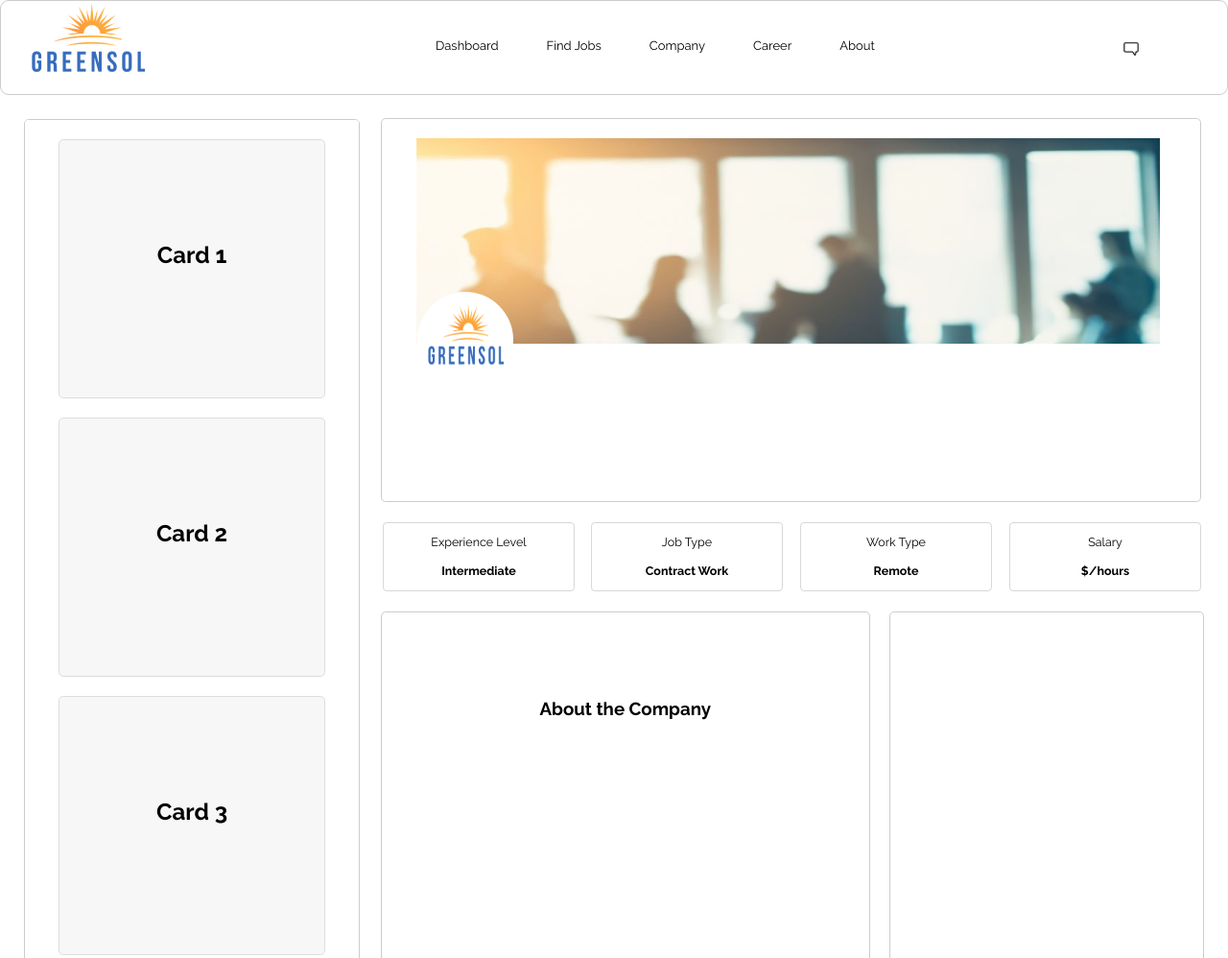
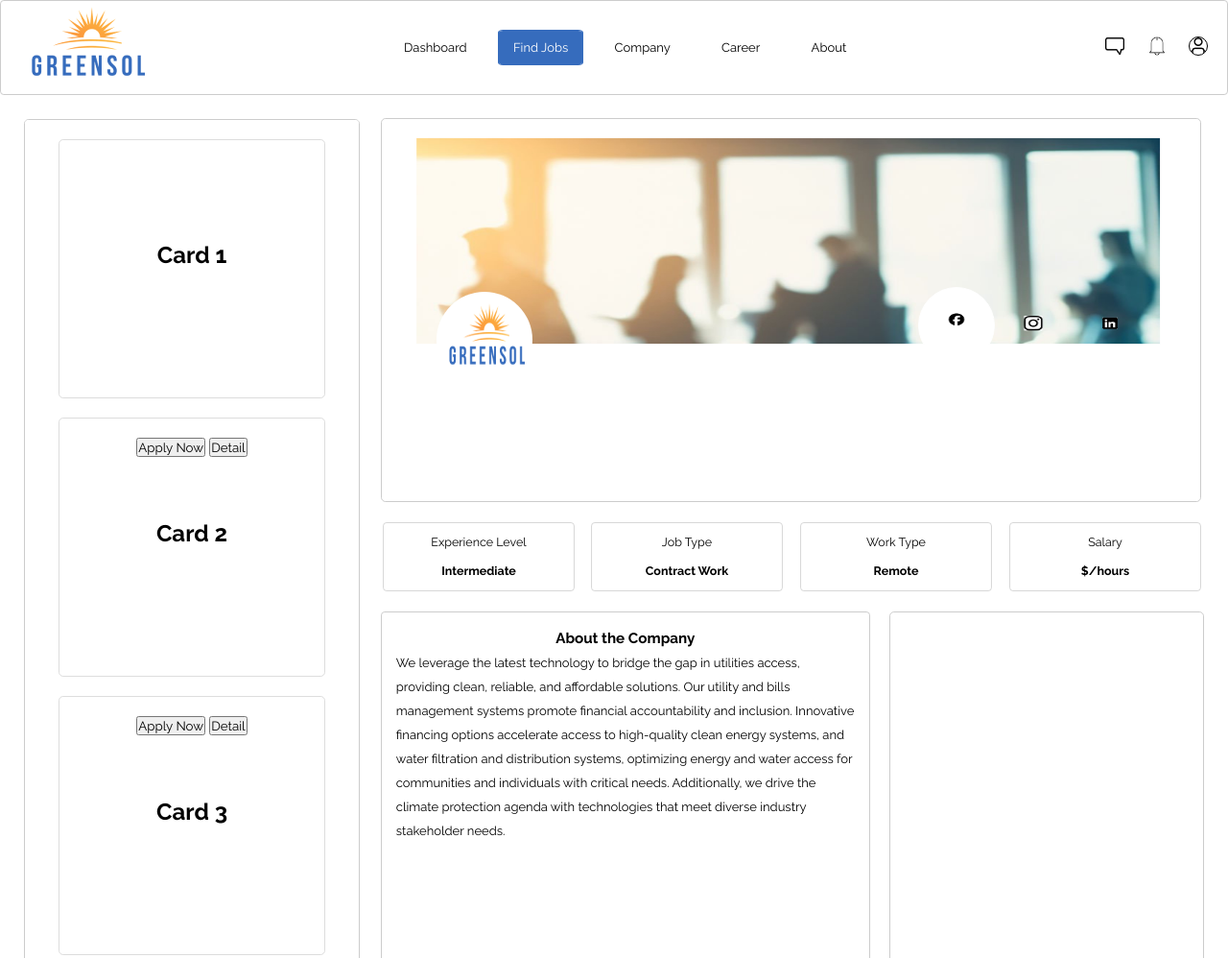
Before and after one commit to NatayaP/GreenSol_JobApp, a plain HTML site: page src/job.html in a window 1280 px wide. Shown: the top 998 px of the page at 96% size. Drawn offline with Linux system fonts and the light colour scheme.

Commit message:
feat: Added hero image icons

```diff
--- a/src/job.css
+++ b/src/job.css
@@ -1,7 +1,7 @@
 @import url('https://fonts.googleapis.com/css2?family=Raleway:ital,wght@0,100..900;1,100..900&display=swap');
 
 
-*{
+* {
   font-family: Raleway, sans-serif;
   margin: 0;
   padding: 0;
@@ -9,47 +9,53 @@
   color: black;
   /* background-color: #366cbd ; */
 }
-.Greensol Page{
+
+.Greensol Page {
   position: relative;
   /* top: -700px; */
 }
+
 .header {
+  display: flex;
+  justify-content: space-between;
+  align-items: center;
   padding: 40;
   overflow: hidden;
   text-align: center;
   background: white;
   color: white;
-    font-size: 30px;
-    background-image: url("/src/images/Logo-Greensol.png") no-repeat, url(/src/images/comment.png) no-repeat, url(/src/images/ring.png) no-repeat;
+  font-size: small;
   width: 1280px;
   height: 99px;
   border-radius: .3em;
   box-shadow: rgba(0, 0, 0, 0.2) 3px 6px px;
   border: solid 1px #ccc;
+
 }
-  .background{
+
+.background {
   background: #366cbd;
 }
-  .greensol-icon{
+
+.greensol-icon {
   margin-left: 30px;
 }
-  .message-icon{
-    margin-left: 1050px;
-    transform: scale(.06);
-    position: relative;
-    top: -175px;
+
+.message-icon, .bell-icon, .user-icon {
+  width: 20px;
+  margin-right: 20px;
 }
-  .bell-con{
-    margin-left: 1050px;
-    transform: scale(.06);
-    /* position: relative; */
-    top: -175px;
 
+.user-icon{
+  border-radius: 50%;
+  border: solid 1px black;
 }
-  .site-logo{
-    margin-right: 95%;
+
+.site-logo {
+  /* margin-right: 95%; */
 }
-.Postings{
+
+.Postings {
   font-size: medium;
   color: black;
   /* width: 200%; */
@@ -66,22 +72,25 @@
   overflow-y: auto;
   direction: rtl;
 }
+
 card-container1 {
   display: flex;
   flex-direction: column;
   align-items: center;
   padding: 20px;
 }
+
 .card1 {
-    background-color: #f7f7f7;
+  background-color: white;
   border: 1px solid #ddd;
-    border-radius:.3em;
+  border-radius: .3em;
   padding: 20px;
   margin-bottom: 20px;
   width: 80%;
   height: 270px;
   margin: 20px auto;
 }
+
 .card h2 {
   margin-top: 0;
 }
@@ -89,15 +98,57 @@
 .card p {
   margin-bottom: 20px;
 }
+
+/* .small-card-container{
+    display: flex;
+    flex-wrap: wrap;
+    margin-top: 20px;
+  }
+  .small-card{
+    background-color: #eee;
+    border: 1px solid #ddd;
+    border-radius: 0.2em;
+    padding: 10px;
+    margin-right: 10px;
+    height: 50px;
+    width: 50px;
+    text-align: center;
+    transform: translate(-95px,-25px);
+  } */
+/* .small-card1{
+    display: flex;
+    background: #eee;
+    height: 40px;
+    width: 120px;
+    border-radius: .2em;
+    box-shadow: rgba(0, 0, 0, 0.2) 3px 6px px;
+    border: solid 1px #ccc;
+    transform: scale(.68);
+    justify-content: center;
+    align-items: center;
+    text-align: center;
+    padding: 1em;
+  }
+  .card1.detail-button{
+    display: flex;
+  background: white;
+  border-radius: .3em;
+  box-shadow: rgba(0, 0, 0, 0.2) 3px 6px px;
+  border: solid 1px #ccc;
+  height: 50px;
+
+  } */
 .ex1 {
   width: 110px;
   height: 110px;
   overflow: scroll;
 }
+
 .Postings:not(.other-boxes) {
   /* your styles here */
 }
-.HeroImage{
+
+.HeroImage {
   font-size: medium;
   color: black;
   width: 200%;
@@ -116,27 +167,36 @@
   margin-left: 31%;
   margin-top: -77.3%;
 }
-.hero-greensol{
+
+.hero-greensol {
   transform: scale(.9) scaleX(1.4);
   padding: .01em 5em 10em 7em;
 }
+
 .logo-container {
-  width: 100px; /* adjust the width and height to your liking */
+  display: flex;
+  width: 100px;
   height: 100px;
-  border-radius: 50%; /* make the container a circle */
-  background-color: white; /* white background */
-  padding: 10px; /* add some padding to center the logo */
+  border-radius: 50%;
+  background-color: white;
+  padding: 10px;
   display: flex;
   justify-content: center;
   align-items: center;
   position: relative;
-  transform: translate(-770px,180px) ;
+  transform: translate(-750px, 180px);
 }
 
 .logo-container img {
-  width: 80px; /* adjust the logo size to your liking */
+  width: 80px;
   height: 80px;
+  transform: translate(2px)
 }
+
+.Greensol-logo{
+  position: absolute;
+}
+
 .container {
   display: flex;
   flex-wrap: wrap;
@@ -147,12 +207,54 @@
   transform: translate(390px, -70px);
 }
 
+.Social-media-icons{
+  display: flex;
+  /* justify-content: flex-start;  */
+  position: relative;
+  right: -570px;
+  top: -15px;
+}
+
+.facebook-icon{
+  border-radius: 50%;
+  border: solid 1px white;
+  background-color: white;
+  height: 5px;
+  width: 5px;
+}
+
+/* .facebook-icon {
+  display: flex;
+  justify-content: center;
+  transform: scale(-.7), translate(600px, -50px);
+  transform: matrix(-0.7, 0, 0, -0.7, 600, -50);
+  background-color: white;
+  border-radius: 50%;
+  position: relative;
+  padding: 30px;
+  width: 5px;
+  height: 5px;
+} */
+
+.Part-time h3 {
+  display: flex;
+  flex-direction: row;
+  text-align: center;
+  justify-content: center;
+  margin-top: 10px;
+
+}
+
+.Part-time h3 span {
+  margin: 0 10px;
+  position: relative;
+}
+
 .card {
   width: 20%;
   display: flex;
   background: white;
   padding: 2em 4em 1em 2em;
-  /* margin-bottom: 2em; */
   margin: -1.2em;
   margin-bottom: 0;
   border-radius: .3em;
@@ -164,14 +266,16 @@
   text-align: center;
   padding: 1em;
 }
-.Requirements{
+
+.Requirements {
   font-size: medium;
-  color: black;
+  color: #ccc;
   height: auto;
   width: 510px;
   height: 450px;
   text-align: center;
-  line-height: 200px;
+  line-height: 25px;
+  font-size: small;
   margin: 100px;
   background-color: white;
   border-radius: .3em;
@@ -182,7 +286,24 @@
   margin-top: .01%;
   transform: translateY(-59px);
 }
-.About{
+
+.content2 {
+  text-align: left;
+  justify-content: center;
+  display: flex;
+  flex-wrap: wrap;
+  margin: 15px;
+  color: #eee;
+  /* max-width: 10px ; */
+}
+
+.content2 h3 {
+  text-align: left;
+  display: flex;
+  justify-content: left;
+}
+
+.About {
   font-size: medium;
   color: black;
   height: auto;
@@ -198,24 +319,39 @@
   display: flex;
   margin-left: 31%;
   margin-top: .01%;
-  transform: translate(530px,-609px);
+  transform: translate(530px, -609px);
+  margin-bottom: 0;
 }
+
 .label-container {
-  display: flex;
+  /* display: flex;
   justify-content: center;
   align-items: center;
   height: 2px;
-  transform: translate(650px, -315px);
+  transform: translate(650px, -315px); */
 
 }
+
 label {
   margin: 0 5px;
-  font-size: small;
-  display: flex;
   justify-content: space-around;
-  text-align: center;
   padding: 20px 20px;
   white-space: nowrap;
+}
+
+.find-jobs-label{
+  border-radius: 5%;
+  outline: 0.5px solid #366cbd;
+  background-color: #366cbd;
+  color: white;
+  padding: 10px 15px;
+
+}
+
+.footer {
+  text-align: center;
+  height: 50px;
+  margin-top: -50px;
 }
 
 
--- a/src/job.html
+++ b/src/job.html
@@ -1,39 +1,68 @@
 <!DOCTYPE html>
 <html lang="en">
+
 <head>
   <meta charset="UTF-8">
-    <link rel=" stylesheet" href="job.css">
+  <link rel=" stylesheet" href="job.css" href="https://fontawesome.com/icons/facebook?f=brands&s=solid">
   <meta name="viewport" content="width=device-width, initial-scale=1.0">
   <title>Document</title>
 </head>
+
 <body>
   <div class="background"></div>
   <div class="GreenSol Page">
     <div class="header">
-      <div class="site-logo">
-        <img class="greensol-icon" src ="/src/images/Logo-Greensol.png" alt="Logo-Greensol">
-        <img class="message-icon" src="/src/images/comment.png" alt="Message-Icon">
-        <!-- <img class="bell-icon" src="/src/images/ring.png" alt="Bell-Icon"> -->
+      <img class="greensol-icon" src="/src/images/Logo-Greensol.png" alt="Logo-Greensol">
       <div class="label-container">
         <label for="Dashboard">Dashboard</label>
-        <label for="Find Jobs">Find Jobs</label>
+        <label for="Find Jobs" class="find-jobs-label">Find Jobs</label>
+        <input type="button" id="find-jobs" style="display: none;">
         <label for="Company">Company</label>
         <label for="Career">Career</label>
         <label for="About">About</label>
       </div>
+      <div> <img class="message-icon" src="/src/images/comment.png" alt="Message-Icon">
+        <img class="bell-icon" src="/src/images/ring.png" alt="Bell-Icon">
+        <img class="user-icon" src="/src/images/user.png" alt="User-Icon">
       </div>
     </div>
     <div class="Postings">
       <div class="card-container1">
         <div class="card1">
+          <div class="small-card-container"></div>
+          <div class="small-card">
+            <div class="small-card1">
+              <div class="small-card2">
+                <div class="small-card3">
+                  <div class="small-card4">
                     <!-- card content 1 -->
                     <h2>Card 1</h2>
                     <p></p>
+                    <button>Detail</button>
+                    <button>Apply Now</button>
+                  </div>
+                </div>
+              </div>
+            </div>
+          </div>
+        </div>
       </div>
       <div class="card1">
+        <div class="small-card">
+          <div class="small-card1">
+            <div class="small-card2">
+              <div class="small-card3">
+                <div class="small-card4">
                   <!-- card content 2 -->
                   <h2>Card 2</h2>
                   <p></p>
+                  <button class="detail-button"> Detail </button>
+                  <button class="apply-button"> Apply Now </button>
+                </div>
+              </div>
+            </div>
+          </div>
+        </div>
       </div>
       <div class="card1">
         <!-- card content 3 -->
@@ -50,29 +79,62 @@
   </div>
   <div class="HeroImage">
     <img class="hero-greensol" src="/src/images/Hero-Greensol.png" alt="Hero Image">
-        <div class="flex-box"></div>
+    <div class="flex-box">
     <div class="logo-container">
-          <img src="/src/images/Logo-Greensol.png" alt="Your Logo">
+      <img class= "Greensol-logo" src="/src/images/Logo-Greensol.png" alt="Your Logo">
+    <div class="Social-media-icons">
+      <img class="social-icon facebook-icon" src="/src/images/facebook.png" alt="Facebook icon" />
+      <img class="social-icon instagram-icon" src="/src/images/instagram.png" alt="Instagram icon" />
+      <img class="social-icon linkedin-icon" src="/src/images/linkedin.png" alt="Linkedin icon" />
+    </div>
+    </div>
   </div>
   </div>
   <main class="container">
     <div class="card">
-          <div class="content"><p>Experience Level</p><h4>Intermediate</h4></div>
+      <div class="content">
+        <p>Experience Level</p>
+        <h4>Intermediate</h4>
+      </div>
     </div>
     <div class="card">
-          <div class="content"><p>Job Type</p><h4> Contract Work</h4></div>
+      <div class="content">
+        <p>Job Type</p>
+        <h4> Contract Work</h4>
+      </div>
     </div>
     <div class="card">
-          <div class="content"><p>Work Type</p><h4> Remote </h4></div>
+      <div class="content">
+        <p>Work Type</p>
+        <h4> Remote </h4>
+      </div>
     </div>
     <div class="card">
-          <div class="content"><p>Salary</p><h4> $/hours </h4></div>
+      <div class="content">
+        <p>Salary</p>
+        <h4> $/hours </h4>
+      </div>
   </main>
   <div class="Requirements">
-              <div class="content"><h3>About the Company</h3><br><p></p></div>
+    <div class="content2">
+      <h3>
+        <span> About the Company
+      </h3>
+      <br>
+      <p>
+        We leverage the latest technology to bridge the gap in utilities access, providing clean, reliable, and
+        affordable solutions. Our utility and bills management systems promote financial accountability and inclusion.
+        Innovative financing options accelerate access to high-quality clean energy systems, and water filtration and
+        distribution systems, optimizing energy and water access for communities and individuals with critical needs.
+        Additionally, we drive the climate protection agenda with technologies that meet diverse industry stakeholder
+        needs.
+      </p>
+
+    </div>
   </div>
   <div class="About"> </div>
   <div class="content"></div>
+  <!-- <div class="footer">Copyright © 2024 Greensol | All rights reserved.</div> -->
   </div>
   </div>
   </div>
@@ -97,6 +159,8 @@
   </div>
   </div>
   </div>
+  <footer class="footer">Copyright © 2024 Greensol | All rights reserved.</footer>
 </body>
 </body>
+
 </html>
```
Also changed, not shown: src/images/facebook.png (added), src/images/instagram.png (added), src/images/linkedin.png (added), src/images/user.png (added). Lines whose indentation alone changed are shown as unchanged.
